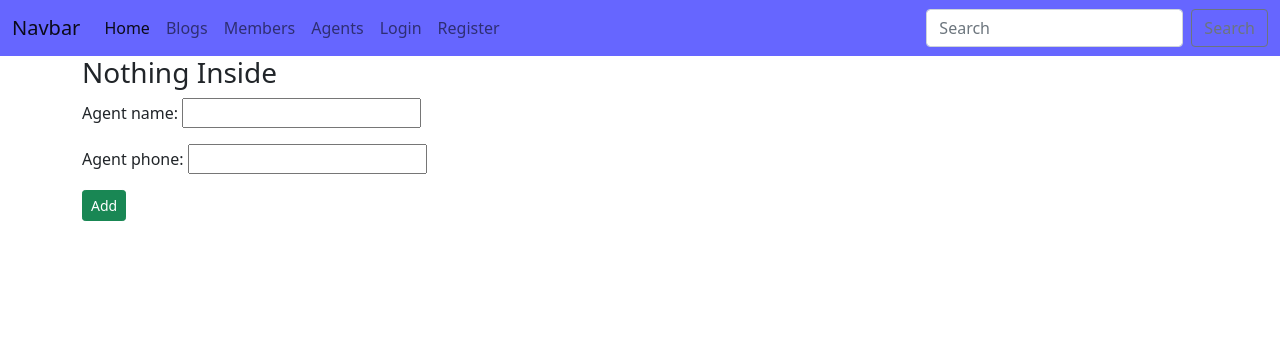
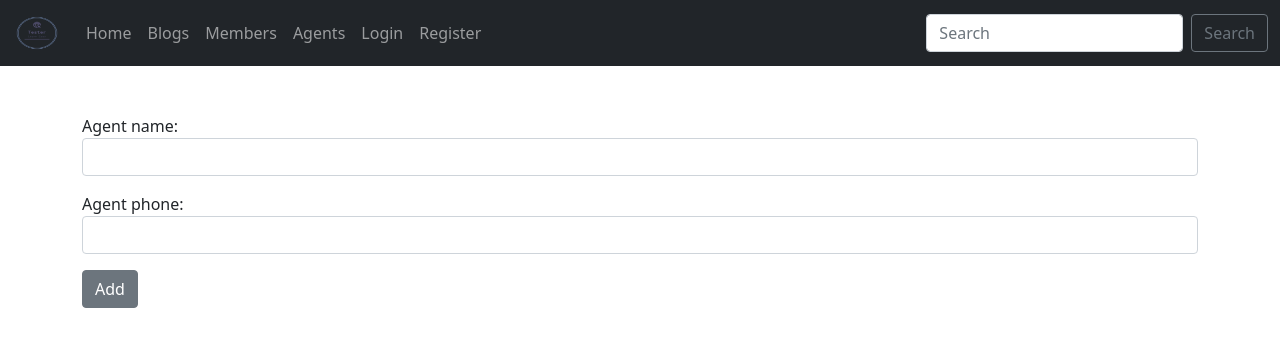
Before and after one commit to VinayakTamse/djangoproject2, a Django app: page /agent/ in a window 1280 px wide. Shown: the top 347 px of the page. Run offline with Django 3.2, Linux system fonts and the light colour scheme.

Commit message:
django commit 3

```diff
--- a/mysite/home/forms.py
+++ b/mysite/home/forms.py
@@ -15,5 +15,5 @@ class UsersMemberRegister(forms.ModelForm):
 
 class Agents(forms.Form):
 
-    Agent_Name = forms.CharField(max_length=20)
-    Agent_Phone = forms.CharField(max_length=50)
+    Agent_Name = forms.CharField(max_length=20, widget=forms.TextInput(attrs={'class':'form-control'}))
+    Agent_Phone = forms.CharField(max_length=50, widget=forms.TextInput(attrs={'class':'form-control'}))
--- a/mysite/mysite/settings.py
+++ b/mysite/mysite/settings.py
@@ -128,6 +128,7 @@ STATIC_URL = '/static/'
 
 STATICFILES_DIRS = [os.path.join(BASE_DIR, 'static')]
 
+
 # Default primary key field type
 # https://docs.djangoproject.com/en/3.2/ref/settings/#default-auto-field
 
--- a/mysite/templates/basic.html
+++ b/mysite/templates/basic.html
@@ -12,25 +12,27 @@
     <title>{% block title %}{% endblock title %}</title>
     <style>
     {% block css %}
-    .bg-light {
-        background-color: #6666ff !important;
-    }
+
 
     {% endblock css %}
     </style>
   </head>
   <body>
   <!--nav bar-->
-  <nav class="navbar navbar-expand-lg navbar-light bg-light">
+
+  <nav class="navbar navbar-expand-lg navbar-dark bg-dark">
   <div class="container-fluid">
-    <a class="navbar-brand" href="#">Navbar</a>
+    <a class="navbar-brand" href="#">
+     {% load static %}
+    <img src="{% static 'home/logo_transparent.png' %}" alt="" width="50" height="40" style="">
+    </a>
     <button class="navbar-toggler" type="button" data-bs-toggle="collapse" data-bs-target="#navbarSupportedContent" aria-controls="navbarSupportedContent" aria-expanded="false" aria-label="Toggle navigation">
       <span class="navbar-toggler-icon"></span>
     </button>
     <div class="collapse navbar-collapse" id="navbarSupportedContent">
       <ul class="navbar-nav me-auto mb-2 mb-lg-0">
         <li class="nav-item">
-          <a class="nav-link active" aria-current="page" href="/">Home</a>
+          <a class="nav-link" aria-current="page" href="/">Home</a>
         </li>
         <li class="nav-item">
           <a class="nav-link" href="#">Blogs</a>
@@ -45,7 +47,7 @@
         {% if user.is_authenticated %}
         <form action="{% url 'logout' %}" method="post">{% csrf_token %}
             <li class="nav-item">
-            <button type="submit" class="btn btn-primary nav-link" href="{% url 'logout' %}">Logout</button>
+            <button type="submit" class="nav-link" href="{% url 'logout' %}" style="border: none; background: none;">Logout</button>
             </li>
         </form>
         <li class="nav-item">
@@ -83,7 +85,6 @@
 
     <script src="https://cdn.jsdelivr.net/npm/bootstrap@5.0.2/dist/js/bootstrap.bundle.min.js" integrity="sha384-MrcW6ZMFYlzcLA8Nl+NtUVF0sA7MsXsP1UyJoMp4YLEuNSfAP+JcXn/tWtIaxVXM" crossorigin="anonymous"></script>
 
-
     {% block body %}{% endblock body %}
   </body>
 </html>
--- a/mysite/templates/home/agent.html
+++ b/mysite/templates/home/agent.html
@@ -1,11 +1,11 @@
 {% extends 'basic.html' %}
 {% block title %}agents{% endblock title %}
 {% block body %}
-<div class="container">
-    <h3>Nothing Inside</h3>
+<div class="container mt-5">
+
     <form method="post">{% csrf_token %}
         {{form.as_p}}
-        <input type="submit" class="btn btn-success btn-sm" value="Add">
+        <input type="submit" class="btn btn-secondary" value="Add">
     </form>
 </div>
 {% endblock body %}
--- a/mysite/templates/home/login.html
+++ b/mysite/templates/home/login.html
@@ -12,7 +12,7 @@
     <label for="u_password" class="form-label">Password</label>
     <input type="password" class="form-control" id="u_password" name="u_password">
   </div>
-  <button type="submit" class="btn btn-primary">Submit</button>
+  <button type="submit" class="btn btn-secondary">Submit</button>
 </form>
 </div>
 {% endblock body %}
--- a/mysite/templates/home/members.html
+++ b/mysite/templates/home/members.html
@@ -20,7 +20,7 @@
                     <input type="phone" class="form-control" id="number" name="number">
                 </div>
 
-                <button type="submit" class="btn btn-primary" id="addmem">Add</button>
+                <button type="submit" class="btn btn-secondary" id="addmem">Add</button>
             </form>
         </div>
         <div class="col-sm-6">
@@ -57,6 +57,4 @@
         </div>
     </div>
 </div>
-{% load static %}
-<script src="{% static 'home/member.js' %}"></script>
 {% endblock body %}
--- a/mysite/templates/home/register.html
+++ b/mysite/templates/home/register.html
@@ -40,7 +40,7 @@
       <label for="pass2" class="form-label">Confirm Password</label>
       <input type="password" class="form-control" id="pass2" name="pass2" autocomplete="off">
     </div>
-    <button type="submit" class="btn btn-primary">Submit</button>
+    <button type="submit" class="btn btn-secondary">Submit</button>
   </form>
 </div>
 {% load static %}
--- a/mysite/templates/home/usermember.html
+++ b/mysite/templates/home/usermember.html
@@ -6,7 +6,7 @@
         <div class="col-sm-6">
             <form method="post">{% csrf_token %}
                 {{form.as_p}}
-                <input type="submit" class="btn btn-success btn-sm" value="Add User">
+                <input type="submit" class="btn btn-secondary" value="Add User">
             </form>
         </div>
 
```
Also changed, not shown: mysite/static/home/brand.png (added), mysite/static/home/favicon.png (added), mysite/static/home/logo.png (added), mysite/static/home/logo_transparent.png (added), mysite/static/home/member.js (deleted).
